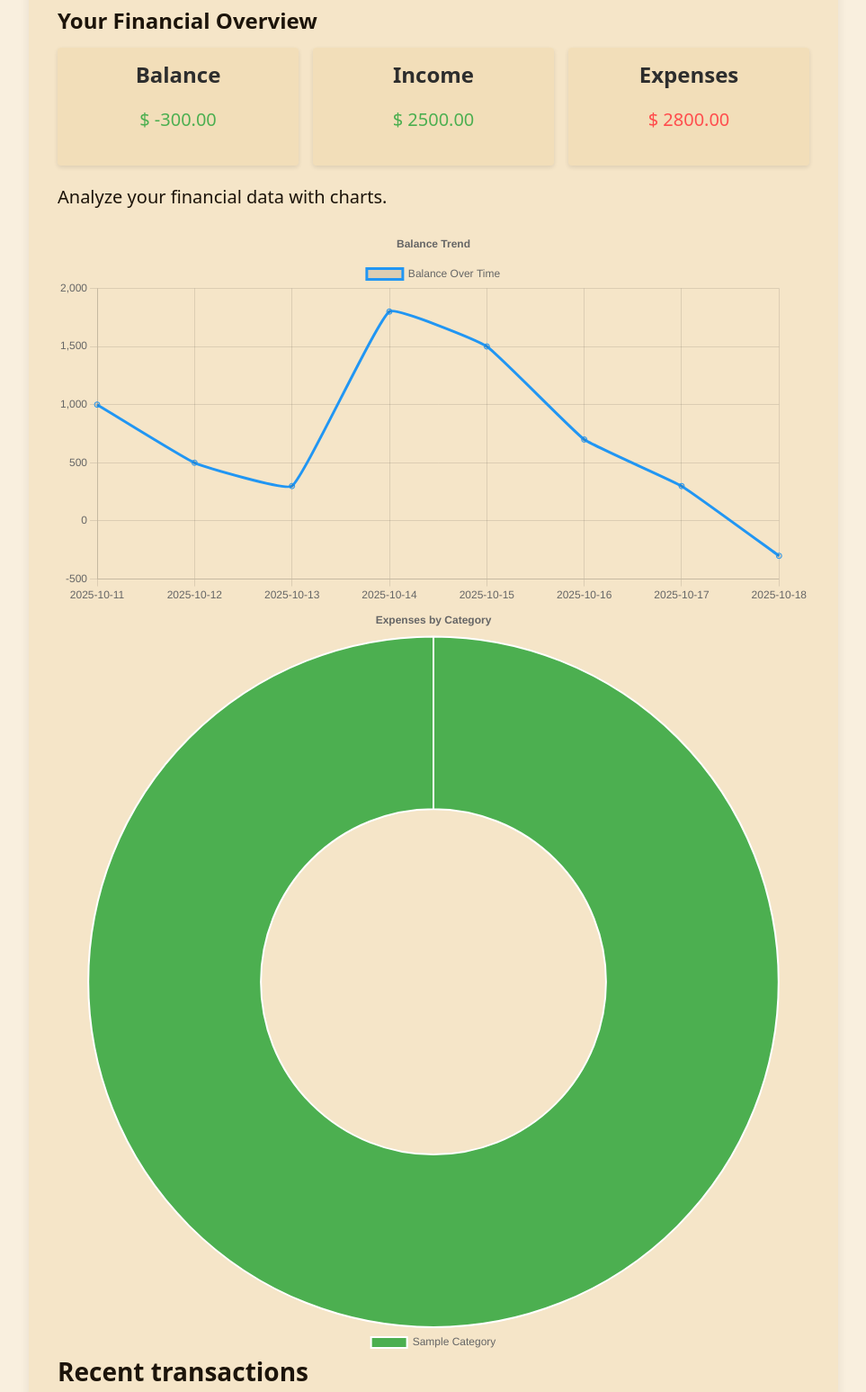
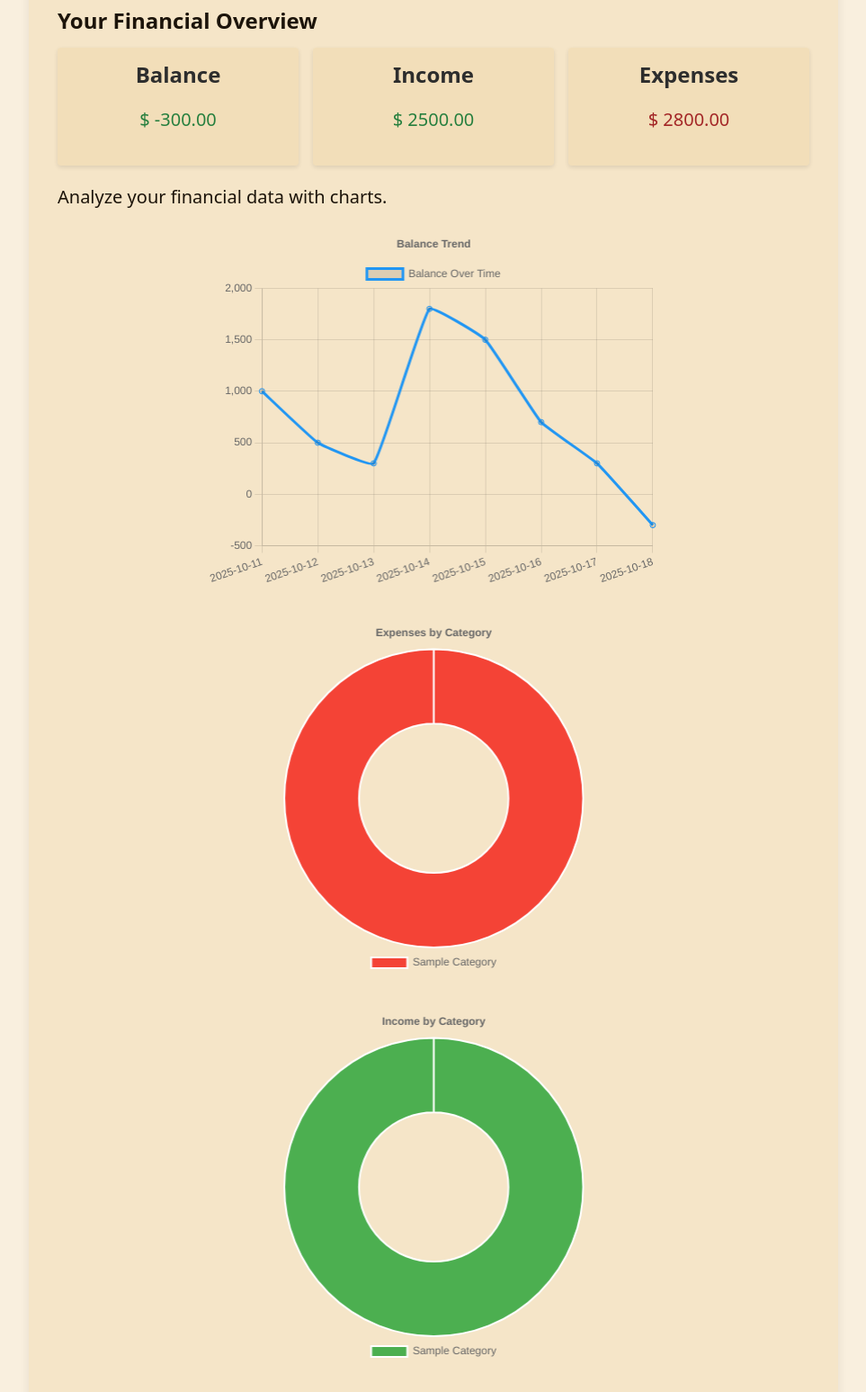
Before and after one commit to inezakevin23/Student-Finance-Tracker-Summative-Assignment-Ineza-Kevin, a plain HTML site: page index.html in a window 1280 px wide. Shown: the part 205-1752 px from the top of the page at 90% size, without its empty margins (158-1121 px from the left). Drawn offline with nearby package versions, Linux system fonts and the light colour scheme.

Commit message:
added income per category graph

```diff
--- a/index.html
+++ b/index.html
@@ -36,6 +36,8 @@
                 </nav>
             </div>
         </header>
+        <!-- accessibility live region -->
+        <div id="aria-live" aria-live="polite" class="sr-only"></div>
         <main class="container">
 
             <section id="dashboard">
@@ -49,11 +51,14 @@
                 <!-- finance analysis with graphs-->
                 <div>
                     <p>Analyze your financial data with charts.</p>
-                    <div>
+                    <div class="chart-container">
                         <canvas id="balanceChart" width="400" height="200"></canvas>
                     </div>
-                    <div>
+                    <div class="chart-container">
                         <canvas id="categoryChart" width="400" height="200"></canvas>
+                    </div>
+                    <div class="chart-container">
+                        <canvas id="incomeCategoryChart"></canvas>
                     </div>
                 </div>
                 <!-- recent transactions list -->
--- a/scripts/chart.js
+++ b/scripts/chart.js
@@ -1,10 +1,22 @@
 let categoryChartInstance;
 let balanceChartInstance;
+let incomeCategoryChartInstance;
 
 export function getCategoryTotals(transactions) {
     const totals = {};
     transactions.forEach(tx => {
         if (tx.type === 'expense') {
+            if (!totals[tx.category]) totals[tx.category] = 0;
+            totals[tx.category] += tx.amount;
+        }
+    });
+    return totals;
+}
+
+export function getIncomeCategoryTotals(transactions) {
+    const totals = {};
+    transactions.forEach(tx => {
+        if (tx.type === 'income') {
             if (!totals[tx.category]) totals[tx.category] = 0;
             totals[tx.category] += tx.amount;
         }
@@ -31,8 +43,37 @@ export function renderCategoryChart(transactions) {
 
     categoryChartInstance = new Chart(ctx, {
         type: 'doughnut',
-        data: { labels, datasets: [{ data: amounts, backgroundColor: ['#4CAF50','#FF9800','#2196F3','#F44336','#9C27B0','#FFC107'] }] },
-        options: { responsive: true, plugins: { legend: { position: 'bottom' }, title: { display: true, text: 'Expenses by Category' } } }
+        data: { labels, datasets: [{ data: amounts, backgroundColor: ['#F44336','#FF9800','#2196F3','#4CAF50','#9C27B0','#FFC107'] }] },
+        options: {
+            responsive: true,
+            maintainAspectRatio: false,
+            plugins: {
+                legend: { position: 'bottom' },
+                title: { display: true, text: 'Expenses by Category' }
+            }
+        }
+    });
+}
+
+export function renderIncomeCategoryChart(transactions) {
+    const ctx = document.getElementById('incomeCategoryChart').getContext('2d');
+    const data = getIncomeCategoryTotals(transactions);
+    const labels = Object.keys(data);
+    const amounts = Object.values(data);
+
+    if (incomeCategoryChartInstance) incomeCategoryChartInstance.destroy();
+
+    incomeCategoryChartInstance = new Chart(ctx, {
+        type: 'doughnut',
+        data: { labels, datasets: [{ data: amounts, backgroundColor: ['#4CAF50','#2196F3','#FF9800','#F44336','#9C27B0','#FFC107'] }] },
+        options: {
+            responsive: true,
+            maintainAspectRatio: false,
+            plugins: {
+                legend: { position: 'bottom' },
+                title: { display: true, text: 'Income by Category' }
+            }
+        }
     });
 }
 
@@ -45,6 +86,11 @@ export function renderBalanceChart(transactions) {
     balanceChartInstance = new Chart(ctx, {
         type: 'line',
         data: { labels: dataPoints.map(d => d.date), datasets: [{ label: 'Balance Over Time', data: dataPoints.map(d => d.balance), fill: false, borderColor: '#2196F3', tension: 0.1 }] },
-        options: { responsive: true, plugins: { legend: { display: true }, title: { display: true, text: 'Balance Trend' } }, scales: { y: { beginAtZero: true } } }
+        options: {
+            responsive: true,
+            maintainAspectRatio: false,
+            plugins: { legend: { display: true }, title: { display: true, text: 'Balance Trend' } },
+            scales: { y: { beginAtZero: true } }
+        }
     });
 }
--- a/scripts/ui.js
+++ b/scripts/ui.js
@@ -1,9 +1,17 @@
 import records from './state.js';
 import {  filterAndHighlight } from './search.js';
-import { renderCategoryChart, renderBalanceChart } from './chart.js';
+import { renderCategoryChart, renderBalanceChart, renderIncomeCategoryChart } from './chart.js';
 import { state, loadSeedData, replaceTransactions, setCurrency, setExchangeRate } from './state.js';
 import { loadThemeFromLocalStorage, saveThemeToLocalStorage } from './storage.js';
 import { exportToJSON } from './storage.js';
+
+function announce(msg) {
+  const live = document.getElementById('aria-live');
+  if (live) {
+    live.textContent = msg;
+    setTimeout(() => { live.textContent = ''; }, 4000);
+  }
+}
 
 // --- Utility: Format amount in chosen currency ---
 function formatAmount(amount) {
@@ -28,6 +36,7 @@ function setupThemeToggle() {
     btn.onclick = () => {
         const newTheme = document.body.classList.contains('theme-dark') ? 'light' : 'dark';
         applyTheme(newTheme);
+        announce("theme changed");
     };
 }
 
@@ -102,20 +111,6 @@ function setupMenuToggle() {
     });
 }
 
-// // Smooth scroll for navigation
-// function navLinks () {
-//     document.querySelectorAll('a[href^="#"]').forEach(anchor => {
-//   anchor.addEventListener("click", function (e) {
-//     e.preventDefault();
-//     const target = document.querySelector(this.getAttribute("href"));
-//     if (target) {
-//       target.scrollIntoView({ behavior: "smooth" });
-//       navMenu.classList.remove("active");
-//     }
-//   });
-// });
-// }
-
 // --- show/hide section ---
 function showSection(id) {
     document.querySelectorAll('.section').forEach(section => {
@@ -148,112 +143,10 @@ function setupTransactionActions(transactions, updateUI) {
             if (confirm('Are you sure you want to delete this transaction?')) {
                 records.deleteTransactionById(id);
             }
+            announce("Transaction deleted");
         };
     });
 }
-
-
-// // --- Main UI initialization ---
-// document.addEventListener('DOMContentLoaded', async function () {
-//     setupMenuToggle();
-//     navLinks();
-//     // 1. Load seed.json
-//     await loadSeedData();
-//     records.initFromState();
-//     // Update UI when user selects a new currency
-//     document.getElementById('currencySelect').onchange = function(e) {
-//     updateCurrency(e.target.value);
-//     updateUI(); // refresh all amounts
-
-
-//     // Set up forms
-//     document.getElementById('show-income-form').onclick = () => showSection('add-income');
-//     document.getElementById('show-expense-form').onclick = () => showSection('add-expense');
-//     document.getElementById('cancel-income').onclick = () => showSection('');
-//     document.getElementById('cancel-expense').onclick = () => showSection('');
-//     document.getElementById('cancel-edit').onclick = () => showSection('');
-
-//     document.getElementById('incomeForm').onsubmit = function (e) {
-//         e.preventDefault();
-//         const form = e.target;
-//         try {
-//             records.addTransaction({
-//                 type: 'income',
-//                 amount: parseFloat(form.amount.value),
-//                 category: form.category.value,
-//                 description: form.description.value
-//             });
-//             form.reset();
-//             showSection('');
-//         } catch (err) {
-//             alert(err.message);
-//         }
-//     };
-
-//     document.getElementById('expenseForm').onsubmit = function (e) {
-//         e.preventDefault();
-//         const form = e.target;
-//         try {
-//             records.addTransaction({
-//                 type: 'expense',
-//                 amount: parseFloat(form.amount.value),
-//                 category: form.category.value,
-//                 description: form.description.value
-//             });
-//             form.reset();
-//             showSection('');
-//         } catch (err) {
-//             alert(err.message);
-//         }
-//     };
-
-//     document.getElementById('editForm').onsubmit = function (e) {
-//         e.preventDefault();
-//         const form = e.target;
-//         try {
-//             records.updateTransaction({
-//                 id: form.id.value,
-//                 description: form.description.value,
-//                 amount: parseFloat(form.amount.value),
-//                 category: form.category.value,
-//                 type: form.type.value
-//             });
-//             showSection('');
-//         } catch (err) {
-//             alert(err.message);
-//         }
-//     };
-
-//     // Search/filter/sort
-//     const searchInput = document.createElement('input');
-//     searchInput.type = 'text';
-//     searchInput.placeholder = 'Search description/category...';
-//     searchInput.id = 'search-input';
-//     document.getElementById('records-controls').appendChild(searchInput);
-
-//     let currentFilter = '';
-//     searchInput.oninput = function () {
-//         currentFilter = searchInput.value;
-//         updateUI();
-//     };
-
-//     function updateUI() {
-//         let txs = records.getTransactions();
-//         if (currentFilter) {
-//             txs = filterTransactions(txs, currentFilter);
-//         }
-//         renderStats(calculateStats(txs));
-//         renderCards(txs);
-//         renderTable(txs);
-//         renderRecent(txs);
-//         renderBalanceChart(txs);
-//         renderCategoryChart(txs);
-//         setupTransactionActions(txs, updateUI);
-//     }
-
-//     records.subscribe(updateUI);
-//     updateUI();
-// }});
 
 // --- Forms: Add Income/Expense ---
 function setupForms(updateUI) {
@@ -457,6 +350,7 @@ function setupImportExport(updateUI) {
   // Export button
   document.getElementById('exportBtn').onclick = function () {
     exportToJSON(records.getTransactions());
+    announce("Exported transactions as JSON.");
   };
 
   // Import button/file input
@@ -550,6 +444,7 @@ document.addEventListener('DOMContentLoaded', async function () {
         renderTable(txs, highlight);
         renderCategoryChart(txs);
         renderBalanceChart(txs);
+        renderIncomeCategoryChart(txs);
         renderRecent(txs);
         setupTransactionActions(txs, updateUI);
         setupCurrencySettings(updateUI);
--- a/styles/main.css
+++ b/styles/main.css
@@ -225,17 +225,17 @@ p, li { font-size: 0.9375rem; } /* 15px */
 section { max-width: 900px; margin: 2rem auto; background: var(--background-color); border-radius: 12px; box-shadow: 0 2px 12px rgba(0,0,0,0.08); padding: 2rem; }
 .actions { margin-bottom: 1rem; display: flex; gap: 1rem; }
 .btn { padding: 0.5rem 1.2rem; border-radius: var(--border-radius); border: none; cursor: pointer; font-weight: 500; }
-.btn-primary { background: #4CAF50; color: #fff; }
-.btn-outline { background: #ffffff; color: #4CAF50; border: 1px solid #4CAF50; }
+.btn-primary { background: #267f3e; color: #fff; }
+.btn-outline { background: #ffffff; color: #267f3e; border: 1px solid #267f3e; }
 .btn-primary:hover, .btn-outline:hover { background: #388E3C; color: #fff; }
 .transaction-cards { display: flex; flex-direction: column; gap: 1rem; }
 .transaction-card { background: var(--background-color); border-radius: var(--border-radius); box-shadow: 0 2px 8px rgba(0,0,0,0.04); padding: 1rem; }
 .card-header { display: flex; justify-content: space-between; align-items: center; }
 .badge { padding: 0.2rem 0.7rem; border-radius: 12px; font-size: 0.9rem; color: #fff; }
-.badge.income { background: #4CAF50; }
-.badge.expense { background: #F44336; }
-.card-amount.income { color: #4CAF50; font-weight: bold; }
-.card-amount.expense { color: #F44336; font-weight: bold; }
+.badge.income { background: #267f3e; }
+.badge.expense { background: #a32626; }
+.card-amount.income { color: #267f3e; font-weight: bold; }
+.card-amount.expense { color: #a32626; font-weight: bold; }
 .card-description { margin: 0.5rem 0; font-size: 1.1rem; }
 .card-meta { font-size: 0.9rem; color: #888; display: flex; gap: 1rem; }
 .card-actions { margin-top: 0.5rem; display: flex; gap: 0.5rem; }
@@ -243,6 +243,52 @@ section { max-width: 900px; margin: 2rem auto; background: var(--background-colo
 .transaction-form { display: flex; flex-direction: column; gap: 1rem; max-width: 400px; margin: 1rem auto; }
 .transaction-form input, .transaction-form select { padding: 0.7rem; border-radius: 4px; border: 1px solid #ccc; }
 .hidden { display: none !important; }
+
+/* dashboard */
+.stats-grid {
+    display: grid;
+    grid-template-columns: repeat(auto-fit, minmax(150px, 1fr));
+    gap: var(--space-4);
+    margin-top: var(--space-4);
+}
+.stat-card {
+    background: var(--background-color);
+    padding: var(--space-4);
+    border-radius: var(--border-radius);
+    box-shadow: 0 2px 5px rgba(0,0,0,0.1);
+    text-align: center;
+}
+.stat-card h3 {
+    color: var(--primary-color-contrast);
+    margin-bottom: var(--space-2);
+}
+
+.stat-value.income {
+    color: #267f3e;
+}
+.stat-value.expense {
+    color: #a32626;
+}
+.stat-value.balance {
+    color: #267f3e;
+}
+
+.chart-container {
+    width: 95%;
+    max-width: 100%;
+    min-width: 0;
+    height: 220px;
+    margin: 0 auto 2rem auto;
+    position: relative;
+    overflow-x: auto;
+}
+
+canvas {
+    width: 100% !important;
+    height: 100% !important;
+}
+
+
 /* ---- Simple responsive breakpoints (lightweight) ---- */
 /* breakpoint1 */
 @media (min-width: 576px) {
@@ -281,38 +327,14 @@ section { max-width: 900px; margin: 2rem auto; background: var(--background-colo
     table { width: 100%; border-collapse: collapse; }
     th, td { padding: 0.7rem; border-bottom: 1px solid #eee; text-align: left; }
     th { background: #f0f0f0; }
-    .table-amount.income { color: #4CAF50; font-weight: bold; }
-    .table-amount.expense { color: #F44336; font-weight: bold; }
-
-}
-
-/* dashboard */
-.stats-grid {
-    display: grid;
-    grid-template-columns: repeat(auto-fit, minmax(150px, 1fr));
-    gap: var(--space-4);
-    margin-top: var(--space-4);
-}
-.stat-card {
-    background: var(--background-color);
-    padding: var(--space-4);
-    border-radius: var(--border-radius);
-    box-shadow: 0 2px 5px rgba(0,0,0,0.1);
-    text-align: center;
-}
-.stat-card h3 {
-    color: var(--primary-color-contrast);
-    margin-bottom: var(--space-2);
-}
-
-.stat-value.income {
-    color: #4CAF50;
-}
-.stat-value.expense {
-    color: #ff4d4d;
-}
-.stat-value.balance {
-    color: #4CAF50;
+    .table-amount.income { color: #267f3e; font-weight: bold; }
+    .table-amount.expense { color: #a32626; font-weight: bold; }
+    .chart-container {
+        max-width: 90%;
+        width: 80%;
+        height: 300px;
+        overflow-x: visible;
+    }
 }
 
 /* breakpoint2 */
@@ -383,5 +405,10 @@ section { max-width: 900px; margin: 2rem auto; background: var(--background-colo
         background: var(--primary-color);
         color: var(--primary-color-contrast);
     }
+    .chart-container {
+        width: 60%;
+        max-width: 70%;
+        height: 400px;
+    }
 }
 footer { text-align: center; padding: 2rem 0; color: #888; }
```
Also changed, not shown: import-export.html (added), settings.html (added), transactions.html (added).
